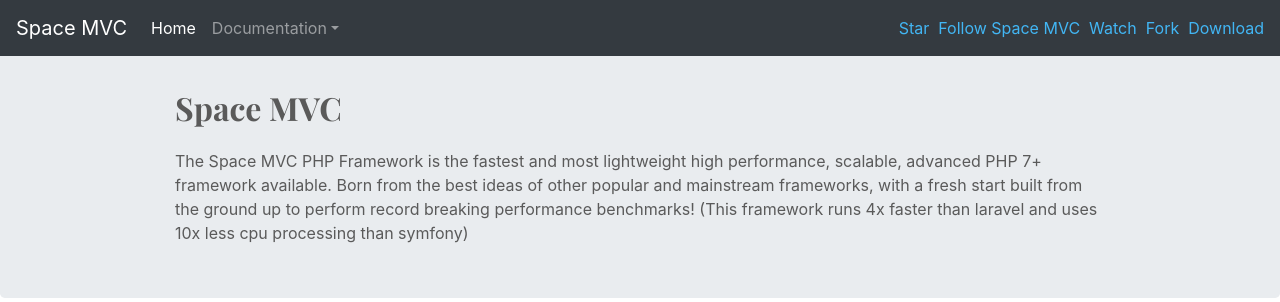
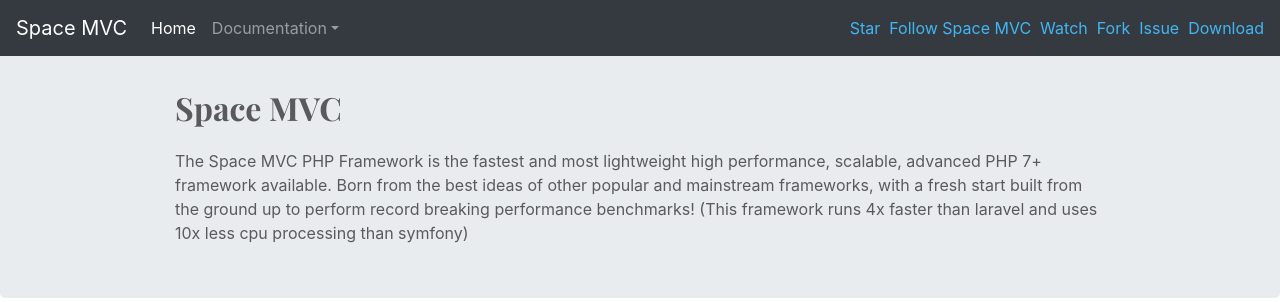
Before and after one commit to central-hubb/space-framework, a PHP site: page /resources/layouts/docs.php in a window 1280 px wide. Shown: the top 302 px of the page. Run offline with PHP 8.4, Linux system fonts and the light colour scheme; the template is opened without the code that fills it, so the values that code supplies are empty.

Commit message:
added github buttons

```diff
--- a/resources/layouts/frontend/partials/nav-bar.php
+++ b/resources/layouts/frontend/partials/nav-bar.php
@@ -60,6 +60,8 @@
         &nbsp;&nbsp;
         <a class="github-button" href="https://github.com/space-mvc/space-mvc/fork" data-size="large" data-show-count="true" aria-label="Fork space-mvc/space-mvc on GitHub">Fork</a>
         &nbsp;&nbsp;
+        <a class="github-button" href="https://github.com/space-mvc/space-mvc/issues" data-size="large" data-show-count="true" aria-label="Issue space-mvc/space-mvc on GitHub">Issue</a>
+        &nbsp;&nbsp;
         <a class="github-button" href="https://github.com/space-mvc/space-mvc/archive/master.zip" data-size="large" aria-label="Download space-mvc/space-mvc on GitHub">Download</a>
 
 		<?php /*
```
